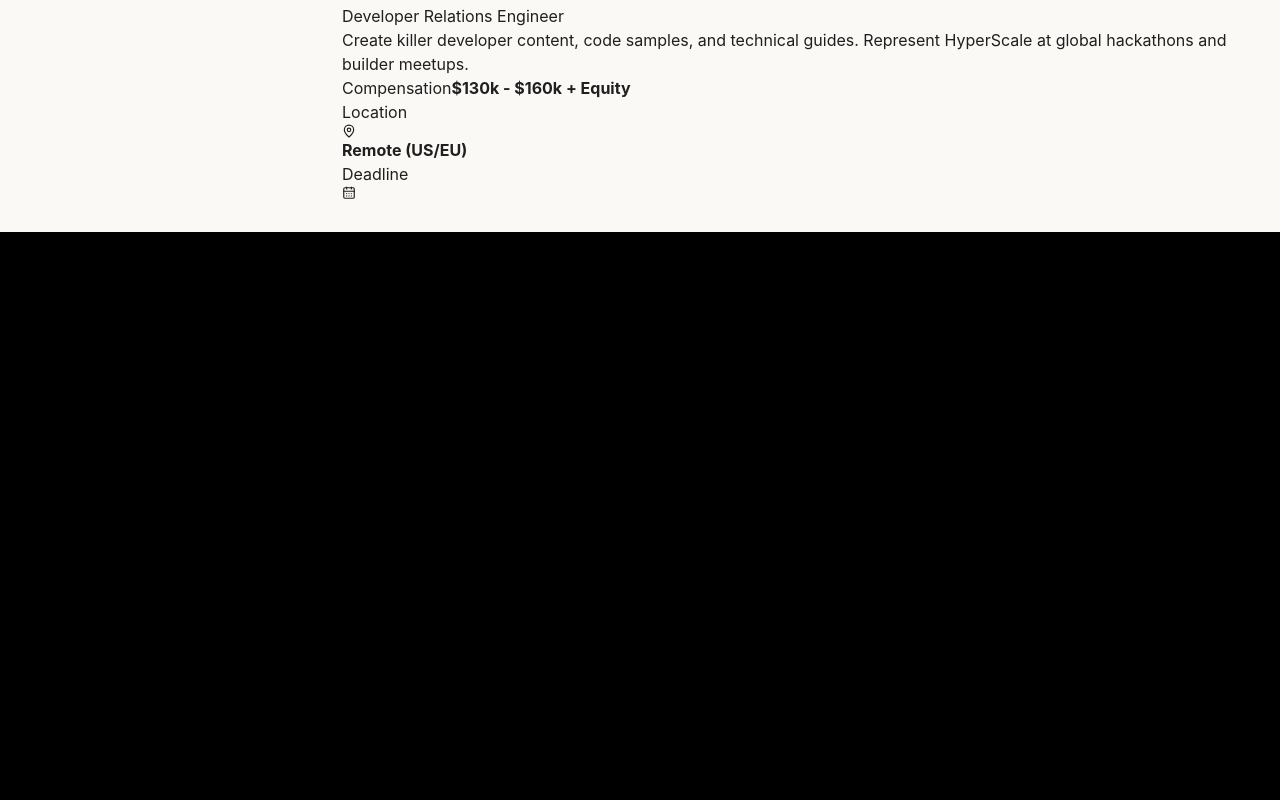
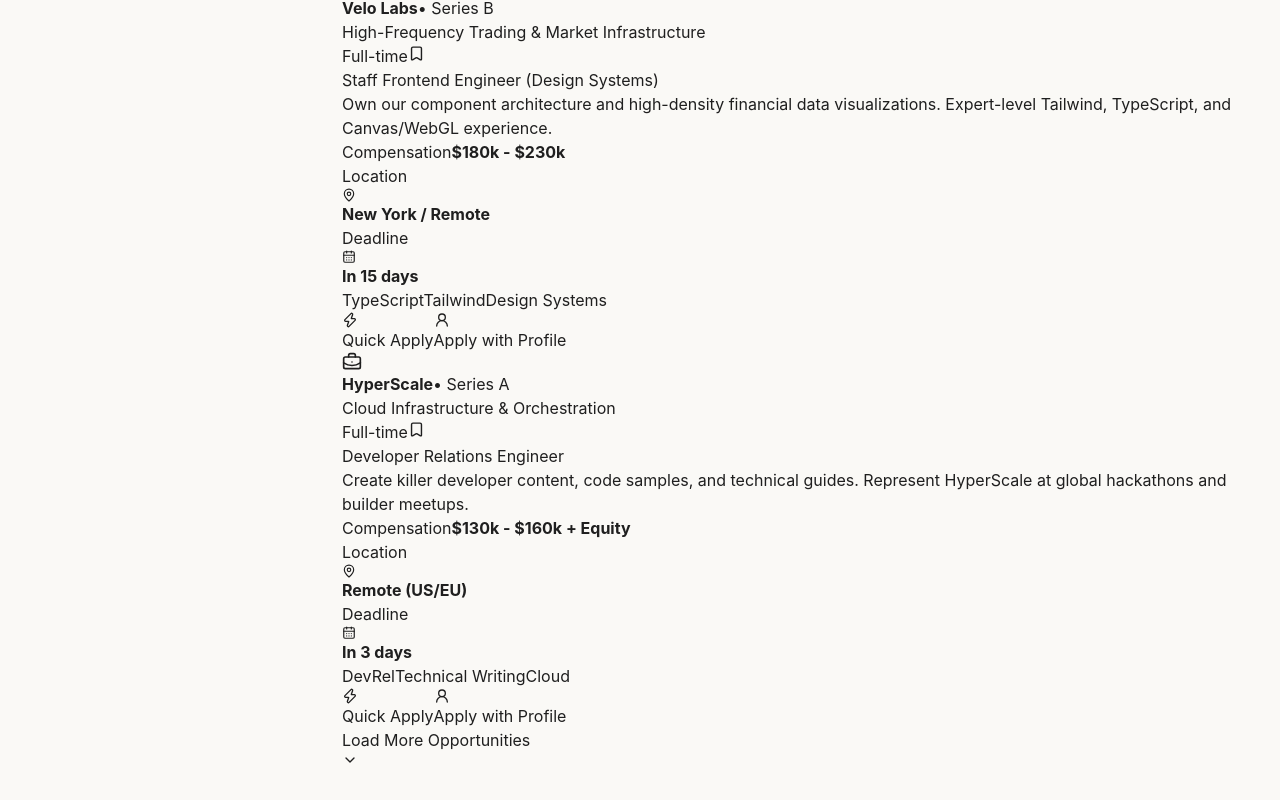
Before and after one commit to TechSage01/Foundry-Frontend, a React (Vite) app: page /opportunities in a window 1280 px wide. Shown: the part 1794-2594 px from the top of the page. Before the commit the page ends 2026 px from the top, so only its background shows below. Built offline with nearby package versions, Linux system fonts and the light colour scheme.

Commit message:
working on opportunities page

```diff
--- a/src/pages/Opportunities.jsx
+++ b/src/pages/Opportunities.jsx
@@ -80,19 +80,18 @@ function Opportunities() {
         </section>
 
         <div className="opportunities-controls">
-
           <div className="opportunity-filters">
             {categories.map((category) => (
               <button
                 key={category}
                 className={`opportunity-filter ${
-                  activeCategory === category ? 'active' : ''
+                  activeCategory === category ? "active" : ""
                 }`}
                 onClick={() => setActiveCategory(category)}
               >
                 <span>{category}</span>
 
-                {category === 'All Opportunities' && (
+                {category === "All Opportunities" && (
                   <span className="filter-count">
                     {opportunitiesData.length}
                   </span>
@@ -102,23 +101,14 @@ function Opportunities() {
           </div>
 
           <div className="opportunities-sort">
-            <button className="sort-button-active">
-              Latest
-            </button>
-            <button className="sort-button">
-              Highest Comp
-            </button>
-            <button className="sort-button">
-              Closing Soon
-            </button>
+            <button className="sort-button-active">Latest</button>
+            <button className="sort-button">Highest Comp</button>
+            <button className="sort-button">Closing Soon</button>
           </div>
         </div>
         <section className="opportunity-grid">
           {filteredOpportunities.map((opportunity) => (
-          <article
-            className="opportunity-card"
-            key={opportunity.id}
-          >
+            <article className="opportunity-card" key={opportunity.id}>
               <div className="opportunity-company">
                 <div className="company-logo">
                   <BriefcaseBusiness size={20} />
@@ -126,18 +116,12 @@ function Opportunities() {
                 <div className="company-info">
                   <div className="company-name">
                     <strong>{opportunity.company}</strong>
-                  <span>
-                     • {opportunity.companyMeta}
-                  </span>
+                    <span>• {opportunity.companyMeta}</span>
                   </div>
-                <p>
-                  {opportunity.companyDescription}
-                </p>
+                  <p>{opportunity.companyDescription}</p>
                 </div>
                 <div className="opportunity-card-actions">
-                <span className="opportunity-type">
-                  {opportunity.type}
-                </span>
+                  <span className="opportunity-type">{opportunity.type}</span>
                   <button
                     className="bookmark-button"
                     aria-label={`Save ${opportunity.title}`}
@@ -147,50 +131,66 @@ function Opportunities() {
                 </div>
               </div>
               <div className="opportunity-main">
-              <h2>
-                {opportunity.title}
-              </h2>
-              <p>
-                {opportunity.description}
-              </p>
+                <h2>{opportunity.title}</h2>
+                <p>{opportunity.description}</p>
               </div>
 
               <div className="opportunity-details">
                 <div>
-                <span>
-                  {opportunity.reward.label}
-                </span>
-                <strong>
-                  {opportunity.reward.value}
-                </strong>
+                  <span>{opportunity.reward.label}</span>
+                  <strong>{opportunity.reward.value}</strong>
                 </div>
                 <div>
-                <span>
-                  Location
-                </span>
+                  <span>Location</span>
                   <strong>
                     <MapPin size={14} />
                     {opportunity.location}
                   </strong>
                 </div>
                 <div>
-                <span>
-                  {opportunity.deadline.label}
-                </span>
+                  <span>{opportunity.deadline.label}</span>
                   <strong className="deadline">
                     <CalendarDays size={14} />
+                    {opportunity.deadline.value}
                   </strong>
                 </div>
               </div>
+              <div className="opportunity-tags">
+                {opportunity.tags.map((tag) => (
+                  <span key={tag}>{tag}</span>
+                ))}
+              </div>
+              <div className="opportunity-actions">
+                <button className="quick-apply-button">
+                  <Zap size={16} />
+                  Quick Apply
+                </button>
+                <button className="profile-apply-button">
+                  <UserRound size={16} />
+                  Apply with Profile
+                </button>
+              </div>
+            </article>
+          ))}
+        </section>
+        {filteredOpportunities.length === 0 && (
+          <div className="opportunities-empty">
+            <BriefcaseBusiness size={28} />
+            <h2>No opportunities found</h2>
+            <p>Try another search or choose a different category</p>
+          </div>
+        )}
 
-
-
-          </article>
-
-        ) )}
-      </section>
+        {filteredOpportunities.length > 0 && (
+          <div className="load-more-wrapper">
+            <button className="load-more-button">
+              Load More Opportunities
+              <ChevronDown size={16} />
+            </button>
+          </div>
+        )}
       </div>
     </MainLayout>
-  )
+  );
 }
-export default Opportunities
+export default Opportunities;
```
Lines whose indentation alone changed are shown as unchanged.
